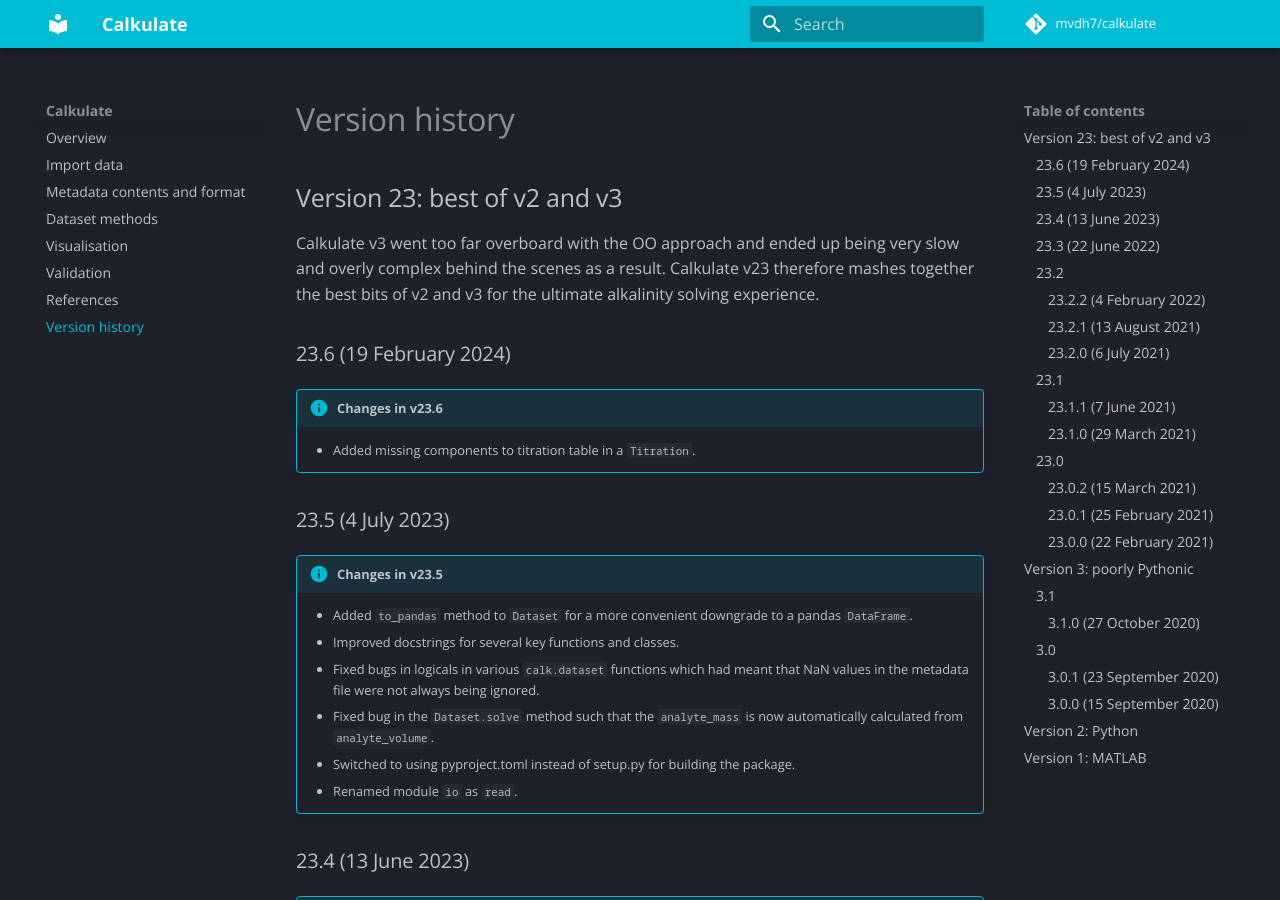
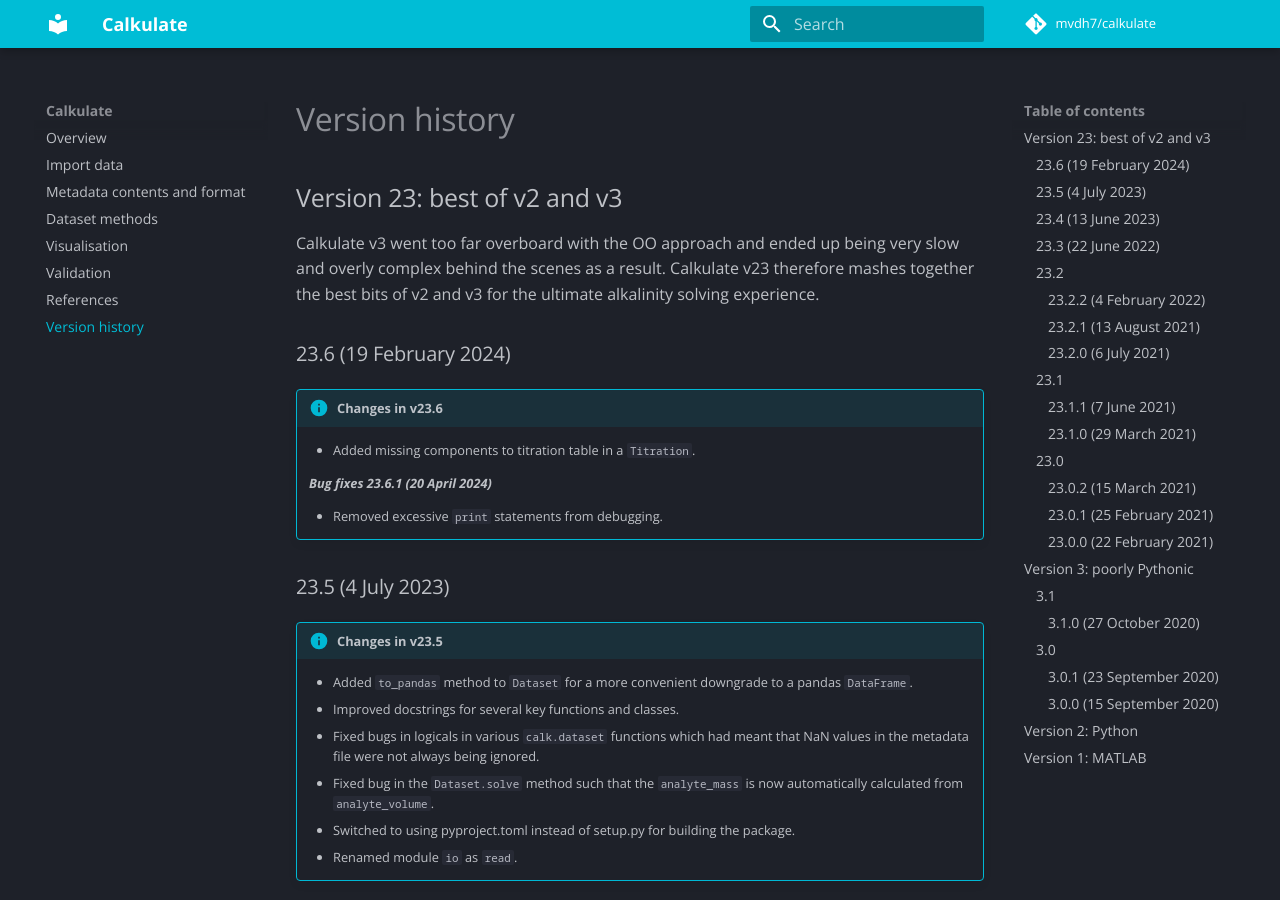
Before and after one commit to mvdh7/calkulate, an MkDocs documentation site: the page built from docs/versions.md, in a window 1280 px wide and 900 px high. Built offline with MkDocs 1.6.1 and Material for MkDocs 9.7.7, drawn with Linux system fonts in a browser that asks for light colours; comment, search, counter and statistics services are not loaded.

Commit message:
Add v23.6.1 notes

```diff
--- a/docs/versions.md
+++ b/docs/versions.md
@@ -9,6 +9,11 @@ Calkulate v3 went too far overboard with the OO approach and ended up being very
 !!! info "Changes in v23.6"
 
     * Added missing components to titration table in a `Titration`.
+
+    ***Bug fixes 23.6.1 (20 April 2024)***
+
+    * Removed excessive `print` statements from debugging.
+
 
 ### 23.5 (4 July 2023)
 
```
